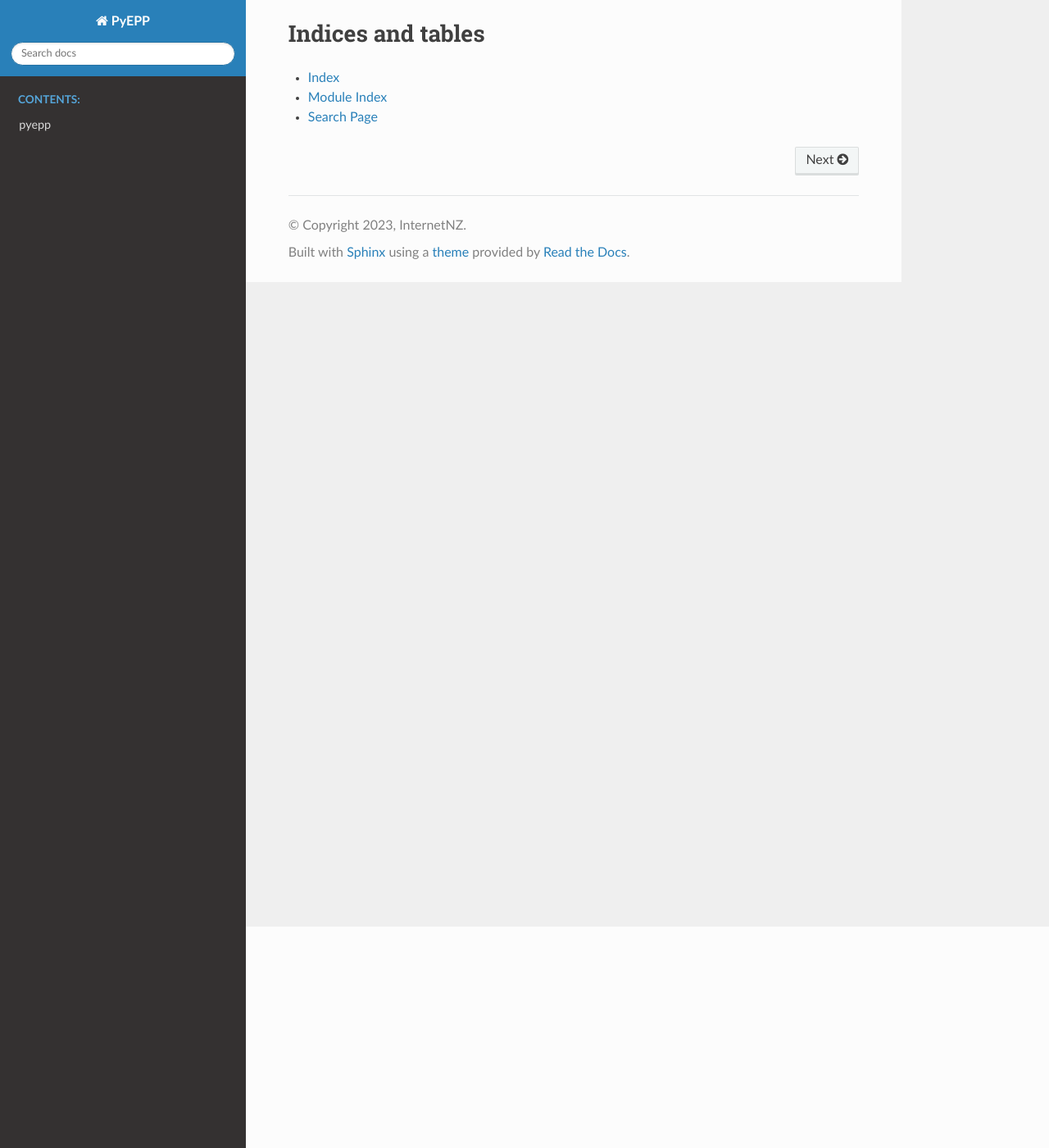
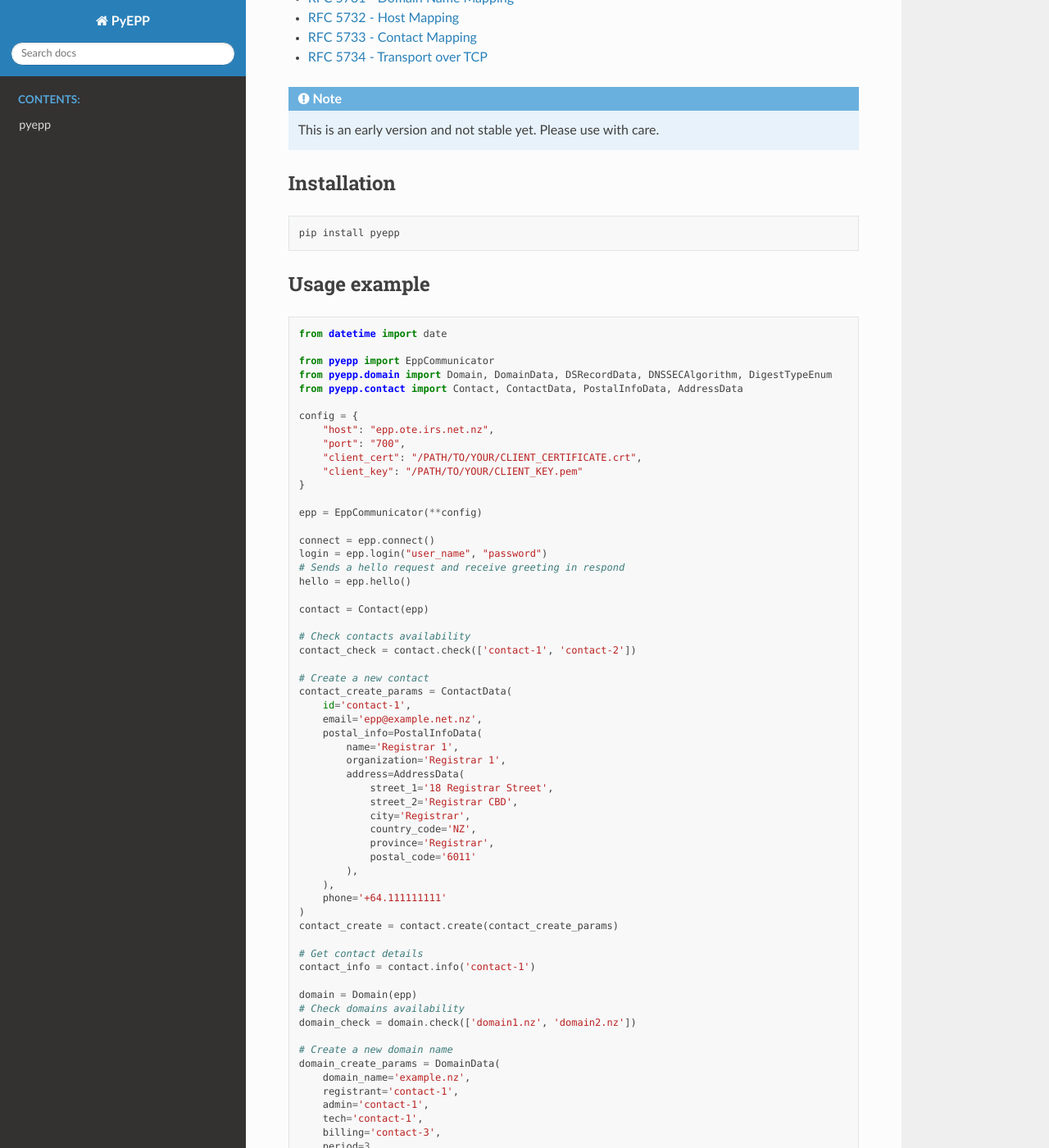
Before and after one commit to InternetNZ/pyepp, a Sphinx documentation site: the page built from docs/index.rst, in a window 1280 px wide and 1400 px high, scrolled down 270 px. Shown: the whole window at 82% size. Built offline with Sphinx 7.4.7 and the Read the Docs theme 2.0.0, drawn with Linux system fonts in a browser that asks for light colours; some of the changed text lies outside the part shown.

Commit message:
Generate docs from code (#31)
* downgrade sphinx as it was incompatible with the theme

* add readme to the doc

* update docstrings

* lint

* change version

```diff
--- a/docs/conf.py
+++ b/docs/conf.py
@@ -14,12 +14,17 @@ sys.path.insert(0, os.path.abspath(".."))
 project = 'PyEPP'
 copyright = '2023, InternetNZ'
 author = 'InternetNZ'
-release = '0.0.1-alpha.2'
+release = '0.0.1-alpha.3'
 
 # -- General configuration ---------------------------------------------------
 # https://www.sphinx-doc.org/en/master/usage/configuration.html#general-configuration
 
-extensions = ["sphinx.ext.todo", "sphinx.ext.viewcode", "sphinx.ext.autodoc"]
+extensions = [
+    "sphinx.ext.todo",
+    "sphinx.ext.viewcode",
+    "sphinx.ext.autodoc",
+    "myst_parser"
+]
 
 templates_path = ['_templates']
 exclude_patterns = ['_build', 'Thumbs.db', '.DS_Store']
--- a/docs/index.rst
+++ b/docs/index.rst
@@ -1,10 +1,103 @@
-.. PyEPP documentation master file, created by
-   sphinx-quickstart on Mon Jul 24 10:57:25 2023.
-   You can adapt this file completely to your liking, but it should at least
-   contain the root `toctree` directive.
+PyEPP
+=====
 
-Welcome to PyEPP's documentation!
-=================================
+This a Python API on `EPP <https://en.wikipedia.org/wiki/Extensible_Provisioning_Protocol>`_
+protocol to connect to any registry systems that support EPP and manage the objects.
+It supports bellow RFCs:
+
+* `RFC 5730 - Extensible Provisioning Protocol <https://datatracker.ietf.org/doc/html/rfc5730>`_
+* `RFC 5731 - Domain Name Mapping <https://datatracker.ietf.org/doc/html/rfc5731>`_
+* `RFC 5732 - Host Mapping <https://datatracker.ietf.org/doc/html/rfc5732>`_
+* `RFC 5733 - Contact Mapping <https://datatracker.ietf.org/doc/html/rfc5733>`_
+* `RFC 5734 - Transport over TCP <https://datatracker.ietf.org/doc/html/rfc5734>`_
+
+.. note::
+   This is an early version and not stable yet. Please use with care.
+
+Installation
+------------
+
+.. code:: sh
+
+   pip install pyepp
+
+Usage example
+-------------
+
+.. code:: python
+
+   from datetime import date
+
+   from pyepp import EppCommunicator
+   from pyepp.domain import Domain, DomainData, DSRecordData, DNSSECAlgorithm, DigestTypeEnum
+   from pyepp.contact import Contact, ContactData, PostalInfoData, AddressData
+
+   config = {
+       "host": "epp.ote.irs.net.nz",
+       "port": "700",
+       "client_cert": "/PATH/TO/YOUR/CLIENT_CERTIFICATE.crt",
+       "client_key": "/PATH/TO/YOUR/CLIENT_KEY.pem"
+   }
+
+   epp = EppCommunicator(**config)
+
+   connect = epp.connect()
+   login = epp.login("user_name", "password")
+   # Sends a hello request and receive greeting in respond
+   hello = epp.hello()
+
+   contact = Contact(epp)
+
+   # Check contacts availability
+   contact_check = contact.check(['contact-1', 'contact-2'])
+
+   # Create a new contact
+   contact_create_params = ContactData(
+       id='contact-1',
+       email='epp@example.net.nz',
+       postal_info=PostalInfoData(
+           name='Registrar 1',
+           organization='Registrar 1',
+           address=AddressData(
+               street_1='18 Registrar Street',
+               street_2='Registrar CBD',
+               city='Registrar',
+               country_code='NZ',
+               province='Registrar',
+               postal_code='6011'
+           ),
+       ),
+       phone='+64.111111111'
+   )
+   contact_create = contact.create(contact_create_params)
+
+   # Get contact details
+   contact_info = contact.info('contact-1')
+
+   domain = Domain(epp)
+   # Check domains availability
+   domain_check = domain.check(['domain1.nz', 'domain2.nz'])
+
+   # Create a new domain name
+   domain_create_params = DomainData(
+       domain_name='example.nz',
+       registrant='contact-1',
+       admin='contact-1',
+       tech='contact-1',
+       billing='contact-3',
+       period=3,
+       host=['01y.test-indwrx2vkicn2otgm3otav5wpnzvjd.co.nz', '0d9x6239.example.co.nz'],
+       dns_sec=DSRecordData(
+           key_tag=1235,
+           algorithm=DNSSECAlgorithm.DSA_SHA_1.value,
+           digest_type=DigestTypeEnum.SHA_1.value,
+           digest='8cdb09364147aed879d12c68d615f98af5900b73'
+       ),
+   )
+   domain_create = domain.create(domain_create_params)
+
+   # Renew a domain name
+   renew_domain = domain.renew(domain_name='example-1.nz', expiry_date=date(2024, 2, 23), period=2)
 
 .. toctree::
    :maxdepth: 2
--- a/docs/requirements.txt
+++ b/docs/requirements.txt
@@ -1,2 +1,3 @@
-sphinx==7.1.2
+sphinx==6.2.1
 sphinx-rtd-theme==1.2.2
+myst-parser==2.0.0
--- a/pyepp/__init__.py
+++ b/pyepp/__init__.py
@@ -1,6 +1,6 @@
 """
 PyEPP Package
 """
-__version__ = "0.0.1-alpha.3"
+__version__ = "0.0.2-alpha.1"
 
 from pyepp.epp import EppCommunicator, EppResultCode, EppCommunicatorException
```
Also changed, not shown: .readthedocs.yaml, 6 other files.
